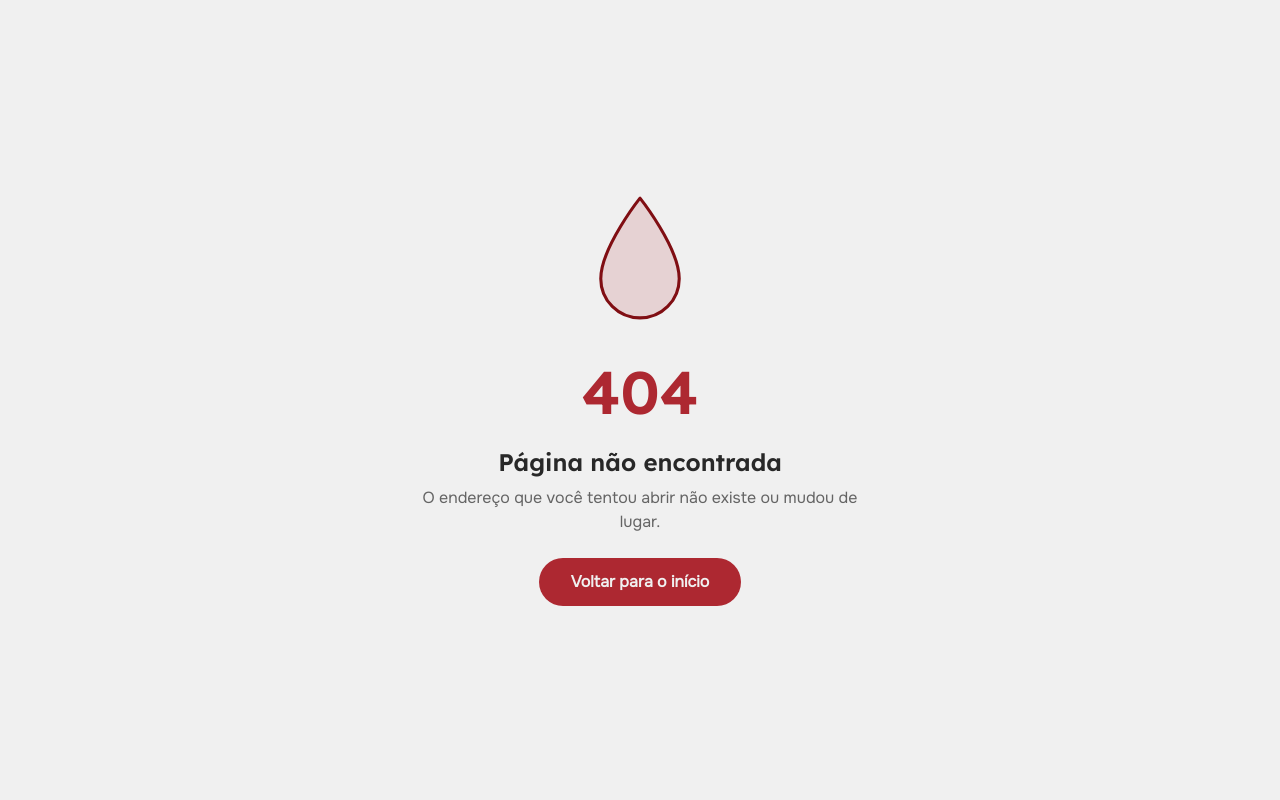
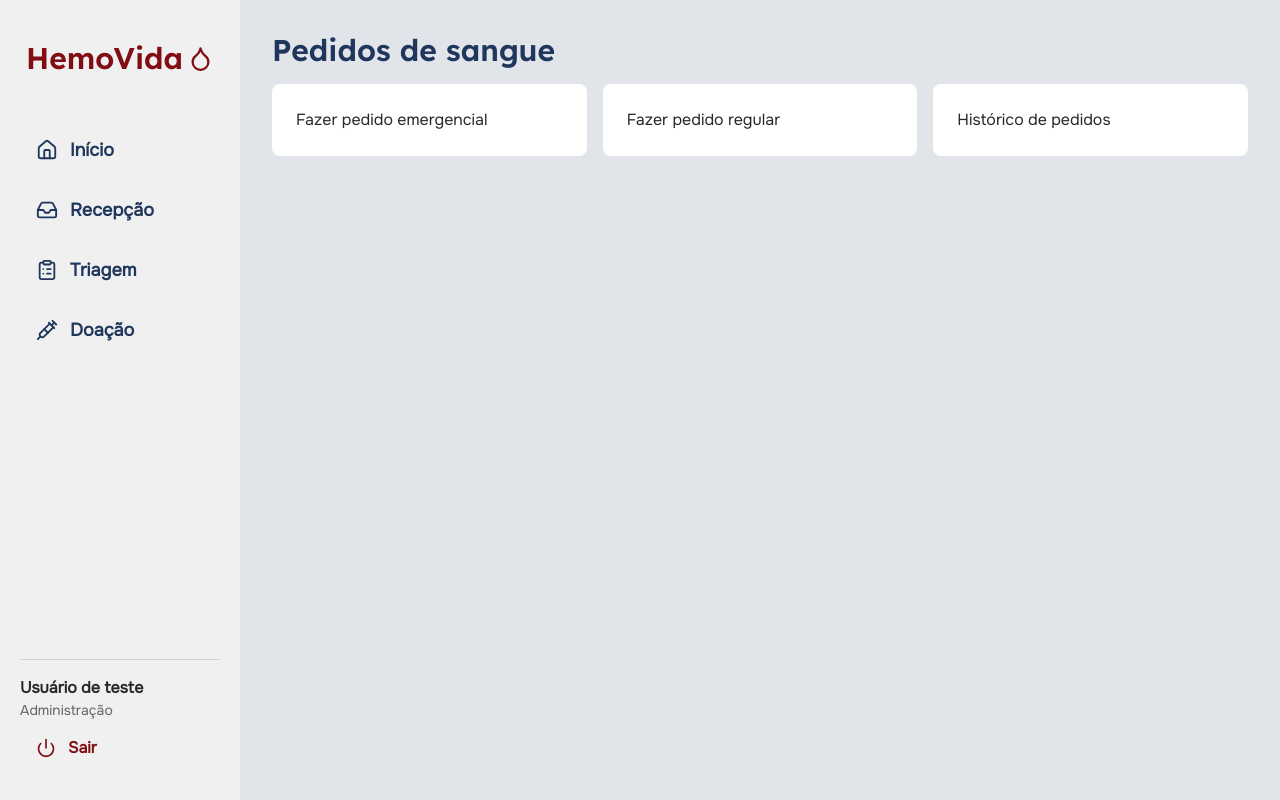
Before and after one commit to RalphMerling/20262M-prj5-hemovida-front-end, a Next.js app: page /admin/demanda in a window 1280 px wide. Before the commit this address had no page. Built offline with nearby package versions, Linux system fonts and the light colour scheme.

Commit message:
feat: estrutura de pastas da demanda

```diff
--- /dev/null
+++ b/src/app/admin/(painel)/demanda/emergencial/page.tsx
@@ -0,0 +1,8 @@
+export default function PedidoEmergencial() {
+  return (
+    <div className="flex flex-col gap-4">
+      <h1 className="text-3xl text-azul-1">Pedido emergencial</h1>
+      {/* TODO: formulário do pedido emergencial */}
+    </div>
+  );
+}
--- /dev/null
+++ b/src/app/admin/(painel)/demanda/historico/[id]/page.tsx
@@ -0,0 +1,11 @@
+// Detalhes de UM pedido. O [id] da pasta vira o número que vem no endereço:
+// /admin/demanda/historico/3  ->  id = "3"
+export default async function DetalhePedido({ params }: { params: Promise<{ id: string }> }) {
+  const { id } = await params;
+  return (
+    <div className="flex flex-col gap-4">
+      <h1 className="text-3xl text-azul-1">Pedido #{id}</h1>
+      {/* TODO: buscar o pedido nos dados de mentira e mostrar os detalhes */}
+    </div>
+  );
+}
--- /dev/null
+++ b/src/app/admin/(painel)/demanda/historico/page.tsx
@@ -0,0 +1,8 @@
+export default function HistoricoPedidos() {
+  return (
+    <div className="flex flex-col gap-4">
+      <h1 className="text-3xl text-azul-1">Histórico de pedidos</h1>
+      {/* TODO: tabela de pedidos. Clicar numa linha abre /admin/demanda/historico/[id] */}
+    </div>
+  );
+}
--- /dev/null
+++ b/src/app/admin/(painel)/demanda/page.tsx
@@ -0,0 +1,21 @@
+import Link from "next/link";
+
+// Tela principal da Demanda: o gestor escolhe o que quer fazer.
+export default function Demanda() {
+  return (
+    <div className="flex flex-col gap-4">
+      <h1 className="text-3xl text-azul-1">Pedidos de sangue</h1>
+      <div className="grid grid-cols-1 gap-4 md:grid-cols-3">
+        <Link href="/admin/demanda/emergencial" className="rounded-lg bg-card p-6">
+          Fazer pedido emergencial
+        </Link>
+        <Link href="/admin/demanda/regular" className="rounded-lg bg-card p-6">
+          Fazer pedido regular
+        </Link>
+        <Link href="/admin/demanda/historico" className="rounded-lg bg-card p-6">
+          Histórico de pedidos
+        </Link>
+      </div>
+    </div>
+  );
+}
--- /dev/null
+++ b/src/app/admin/(painel)/demanda/regular/page.tsx
@@ -0,0 +1,8 @@
+export default function PedidoRegular() {
+  return (
+    <div className="flex flex-col gap-4">
+      <h1 className="text-3xl text-azul-1">Pedido regular</h1>
+      {/* TODO: formulário do pedido regular */}
+    </div>
+  );
+}
--- /dev/null
+++ b/src/models/pedido.ts
@@ -0,0 +1,18 @@
+// O "molde" de um pedido de sangue feito por um hospital.
+export type TipoPedido = "EMERGENCIAL" | "REGULAR";
+export type StatusPedido = "PENDENTE" | "APROVADO" | "ENTREGUE" | "CANCELADO";
+
+export interface ItemPedido {
+  tipoSanguineo: string; // ex.: "O-"
+  quantidade: number; // bolsas
+}
+
+export interface Pedido {
+  id: number;
+  tipo: TipoPedido;
+  status: StatusPedido;
+  hospital: string;
+  dataPedido: string; // AAAA-MM-DD
+  itens: ItemPedido[];
+  observacao?: string;
+}
```
Also changed, not shown: 1 other file (tests, documents, lock files or other folders).
